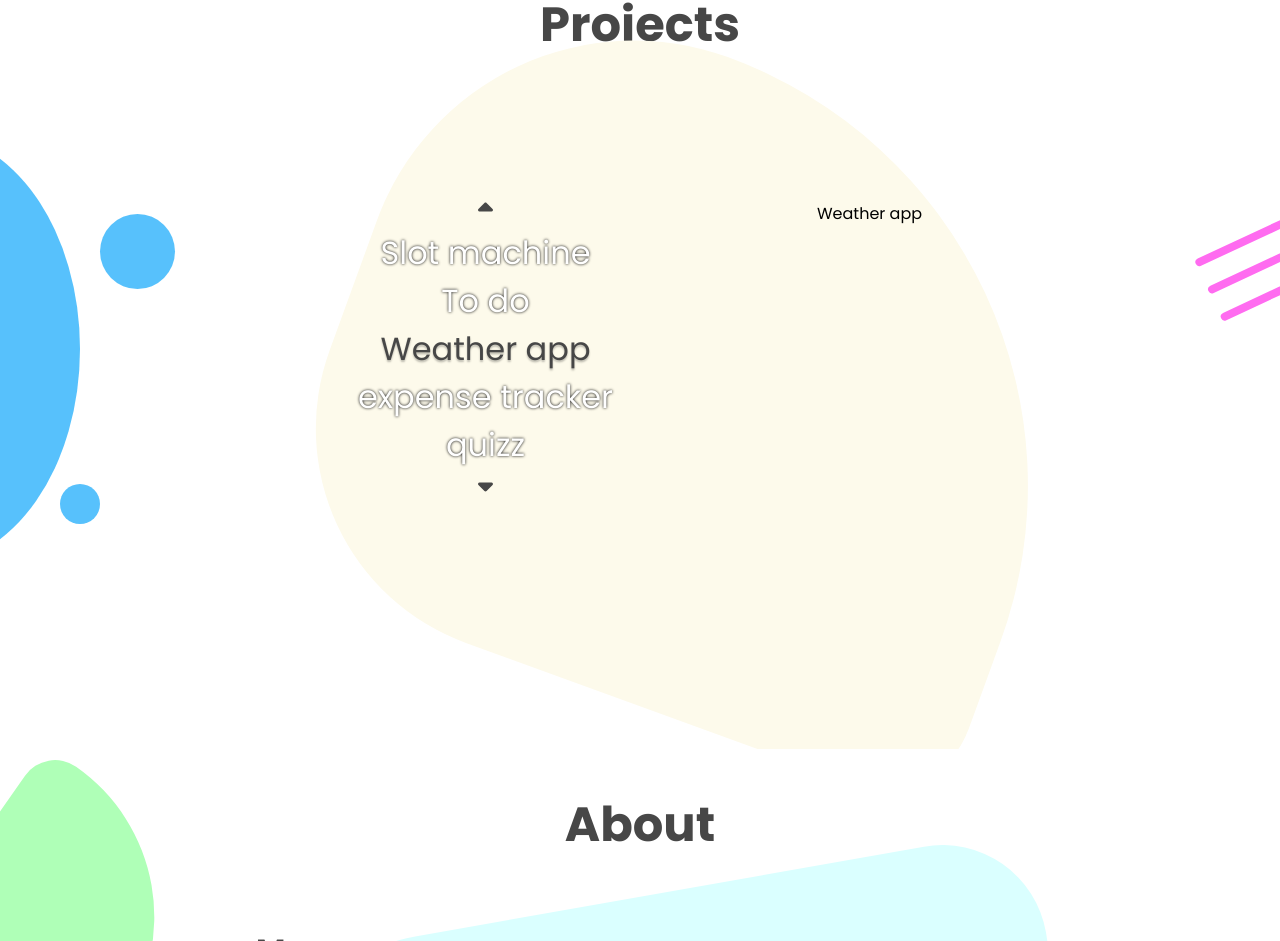
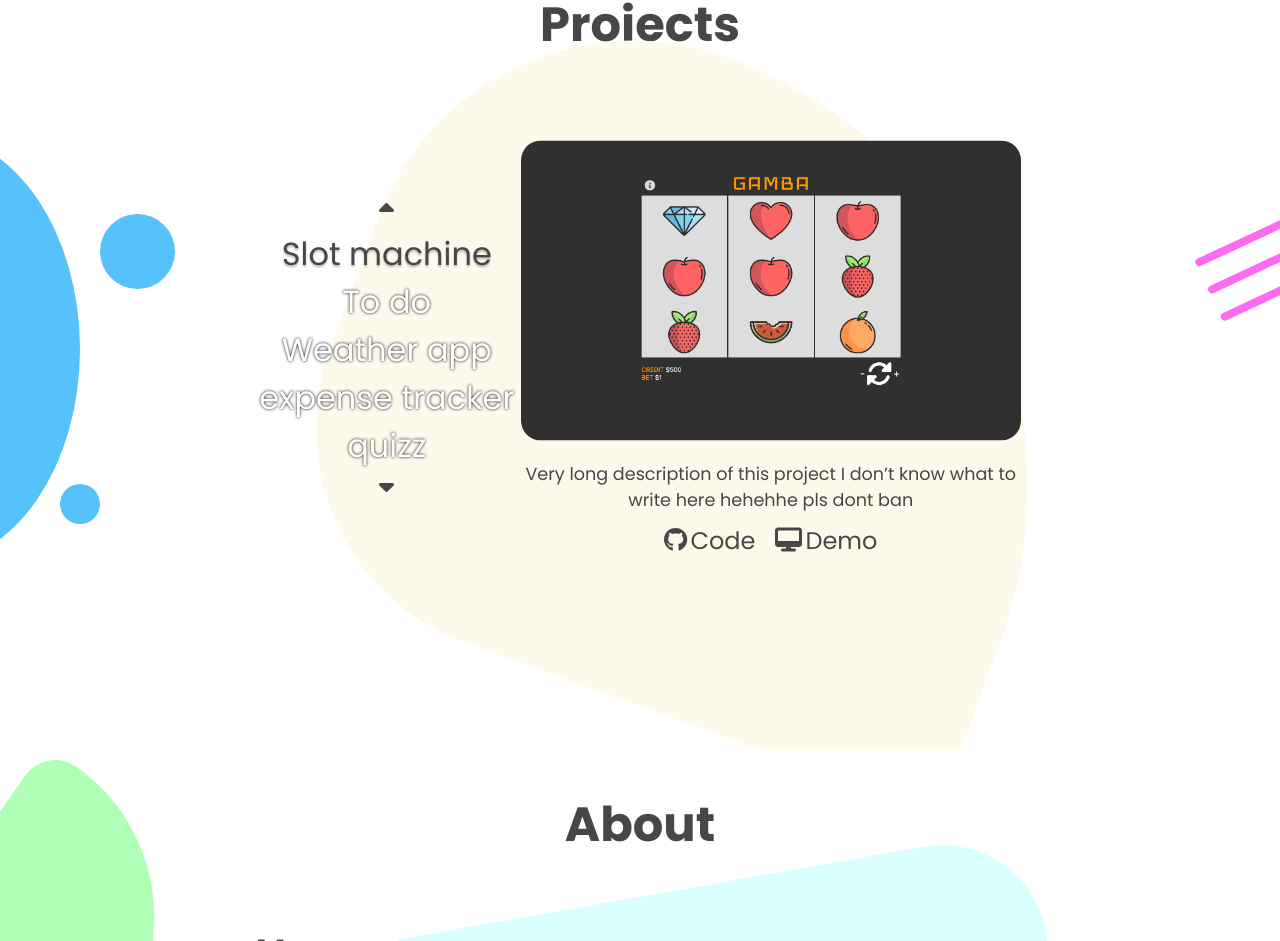
Before and after one commit to cateruu/cateruu.github.io, a React (Create React App) app: page / in a window 1280 px wide. Shown: the part 851-1792 px from the top of the page. Built offline with nearby package versions, Linux system fonts and the light colour scheme.

Commit message:
project styling

```diff
--- a/src/components/Projects/Projects.jsx
+++ b/src/components/Projects/Projects.jsx
@@ -25,7 +25,16 @@ const Projects = () => {
 
   const activeProject = projects
     .filter((project) => project.active)
-    .map((project) => <Project key={project.id} name={project.name} />);
+    .map((project) => (
+      <Project
+        key={project.id}
+        thumbnail={project.thumbnail}
+        name={project.name}
+        description={project.description}
+        code={project.code}
+        demo={project.demo}
+      />
+    ));
 
   return (
     <section className={classes.projects}>
--- a/src/components/Projects/components/Project.jsx
+++ b/src/components/Projects/components/Project.jsx
@@ -1,8 +1,44 @@
 // styles
 import classes from './css/Project.module.css';
+// font awesome
+import { FontAwesomeIcon } from '@fortawesome/react-fontawesome';
+import { faGithub } from '@fortawesome/free-brands-svg-icons';
+import { faDesktopAlt } from '@fortawesome/free-solid-svg-icons';
 
-const Project = ({ name }) => {
-  return <div>{name}</div>;
+const Project = ({ thumbnail, name, description, code, demo }) => {
+  return (
+    <div className={classes.project}>
+      <a
+        href={demo}
+        target='_blank'
+        rel='noreferrer'
+        className={classes.imgContainer}
+      >
+        <img src={thumbnail} alt={name} className={classes.img} />
+      </a>
+      <p className={classes.description}>{description}</p>
+      <div className={classes.links}>
+        <a
+          href={code}
+          target='_blank'
+          rel='noreferrer'
+          className={classes.link}
+        >
+          <FontAwesomeIcon icon={faGithub} className={classes.icon} />
+          Code
+        </a>
+        <a
+          href={demo}
+          target='_blank'
+          rel='noreferrer'
+          className={classes.link}
+        >
+          <FontAwesomeIcon icon={faDesktopAlt} className={classes.icon} />
+          Demo
+        </a>
+      </div>
+    </div>
+  );
 };
 
 export default Project;
--- a/src/components/Projects/components/css/Project.module.css
+++ b/src/components/Projects/components/css/Project.module.css
@@ -0,0 +1,42 @@
+.project {
+  width: 500px;
+  display: flex;
+  flex-direction: column;
+  justify-content: center;
+  align-items: center;
+}
+
+.imgContainer {
+  width: 500px;
+  height: 300px;
+  border-radius: 20px;
+  overflow: hidden;
+  margin-bottom: 20px;
+  position: relative;
+}
+
+.img {
+  position: absolute;
+  top: 50%;
+  left: 50%;
+  transform: translate(-50%, -50%);
+  height: 300px;
+}
+
+.description {
+  font-size: 1.1rem;
+  text-align: center;
+  color: var(--text-color);
+  margin-bottom: 10px;
+}
+
+.link {
+  font-size: 1.5rem;
+  color: var(--text-color);
+  margin: 0 10px;
+  cursor: pointer;
+}
+
+.icon {
+  margin-right: 3px;
+}
--- a/src/components/Projects/css/Projects.module.css
+++ b/src/components/Projects/css/Projects.module.css
@@ -99,6 +99,7 @@
   display: flex;
   flex-direction: row;
   justify-content: space-around;
+  align-items: center;
   z-index: 100;
 }
 
--- a/src/components/Projects/utils/projects.json
+++ b/src/components/Projects/utils/projects.json
@@ -3,10 +3,10 @@
     "id": 1,
     "name": "Slot machine",
     "description": "Very long description of this project I don’t know what to write here hehehhe pls dont ban ",
-    "thumbnail": "",
-    "code": "",
-    "demo": "",
-    "active": false
+    "thumbnail": "images/gamba.png",
+    "code": "https://github.com/cateruu/gamba",
+    "demo": "https://cateruu.github.io/gamba/",
+    "active": true
   },
   {
     "id": 2,
@@ -24,7 +24,7 @@
     "thumbnail": "",
     "code": "",
     "demo": "",
-    "active": true
+    "active": false
   },
   {
     "id": 4,
```
Also changed, not shown: public/images/gamba.png (added).
